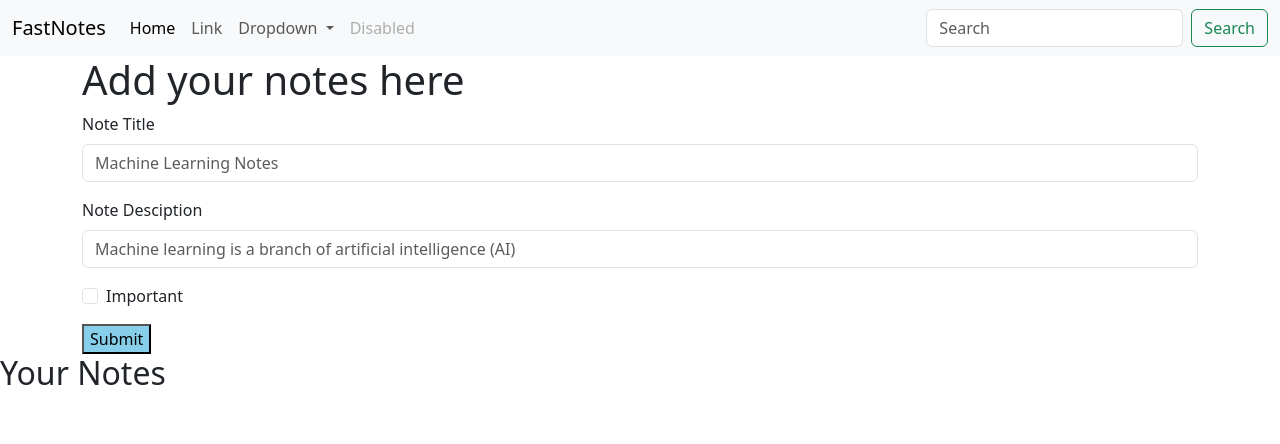
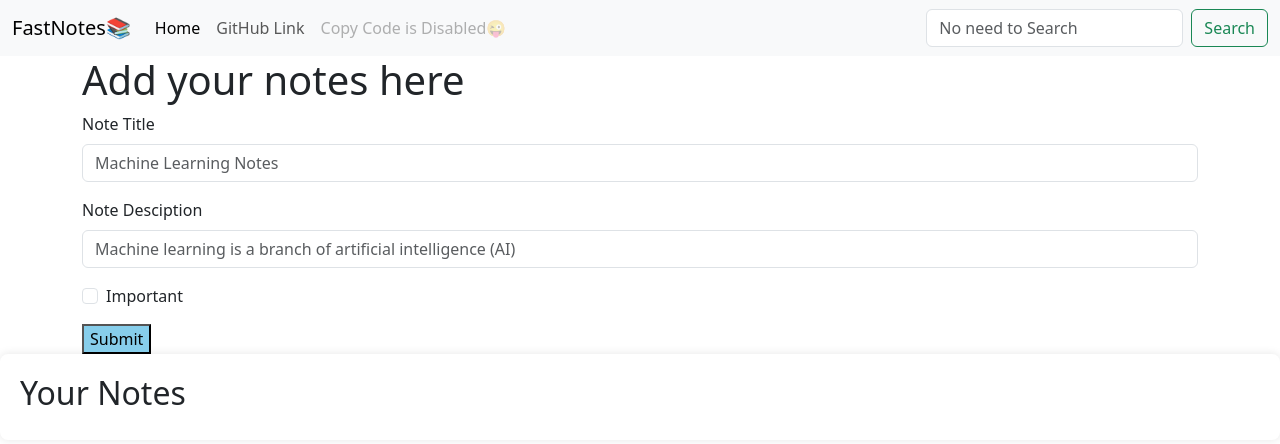
Before and after one commit to sayakdeepghosh01/Notes-application, a Python web app: template templates/index.html in a window 1280 px wide. Shown: the top 444 px of the page. Run offline with Jinja, Linux system fonts and the light colour scheme; the template is opened without the code that fills it, so the values that code supplies are empty.

Commit message:
front page edit

```diff
--- a/templates/index.html
+++ b/templates/index.html
@@ -11,11 +11,11 @@
       crossorigin="anonymous"
     />
   </head>
-  <body>
+  <body >
     <!--nav bar-->
     <nav class="navbar navbar-expand-lg bg-body-tertiary">
       <div class="container-fluid">
-        <a class="navbar-brand" href="#">FastNotes</a>
+        <a class="navbar-brand" href="#">FastNotes📚</a>
         <button
           class="navbar-toggler"
           type="button"
@@ -33,36 +33,18 @@
               <a class="nav-link active" aria-current="page" href="#">Home</a>
             </li>
             <li class="nav-item">
-              <a class="nav-link" href="#">Link</a>
+              <a class="nav-link" href="#">GitHub Link</a>
             </li>
-            <li class="nav-item dropdown">
-              <a
-                class="nav-link dropdown-toggle"
-                href="#"
-                role="button"
-                data-bs-toggle="dropdown"
-                aria-expanded="false"
-              >
-                Dropdown
-              </a>
-              <ul class="dropdown-menu">
-                <li><a class="dropdown-item" href="#">Action</a></li>
-                <li><a class="dropdown-item" href="#">Another action</a></li>
-                <li><hr class="dropdown-divider" /></li>
-                <li>
-                  <a class="dropdown-item" href="#">Something else here</a>
-                </li>
-              </ul>
-            </li>
+
             <li class="nav-item">
-              <a class="nav-link disabled" aria-disabled="true">Disabled</a>
+              <a class="nav-link disabled" aria-disabled="true">Copy Code is Disabled😜</a>
             </li>
           </ul>
           <form class="d-flex" role="search">
             <input
               class="form-control me-2"
               type="search"
-              placeholder="Search"
+              placeholder="No need to Search"
               aria-label="Search"
             />
             <button class="btn btn-outline-success" type="submit">
@@ -95,19 +77,25 @@
         </form>
     </div>
 <!--here output with Jinja2 -->
-    <div class = "contaiiner">
+<div style="background-color: #ffffff; /* White background for the container */ padding: 20px; border-radius: 8px; box-shadow: 0 0 10px rgba(0, 0, 0, 0.1);">
   <h2>Your Notes</h2>
 
-        {%if newDocs is defined %}
-        No Notes to Display
-        {% endif %}
+  {% if newDocs is defined %}
+      <h6>Only Important Notes are Displayed Here</h6>
 
       {% for item in newDocs %}
+          {% if item.important %}
               <div>
-        {{ item.note }}
+                  {{ item.title }}
               </div>
+          {% endif %}
       {% endfor %}
+
+  {% endif %}
 </div>
+
+</body>
+</html>
     <script
       src="https://cdn.jsdelivr.net/npm/bootstrap@5.3.2/dist/js/bootstrap.bundle.min.js"
       integrity="sha384-C6RzsynM9kWDrMNeT87bh95OGNyZPhcTNXj1NW7RuBCsyN/o0jlpcV8Qyq46cDfL"
```
Lines whose indentation alone changed are shown as unchanged.
